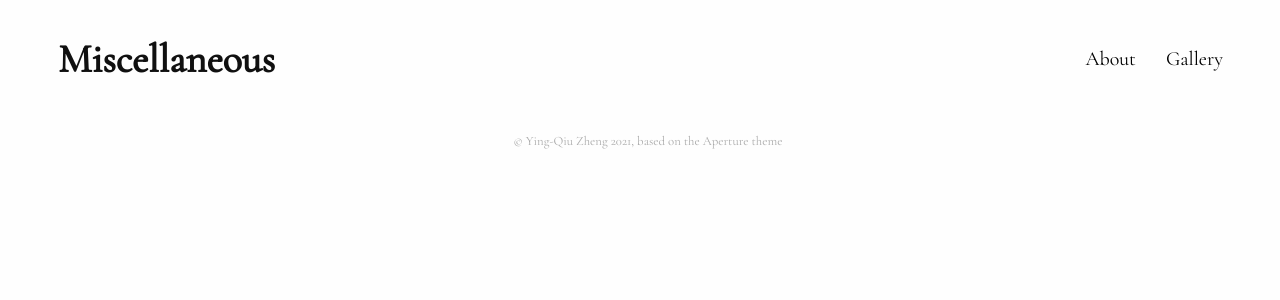
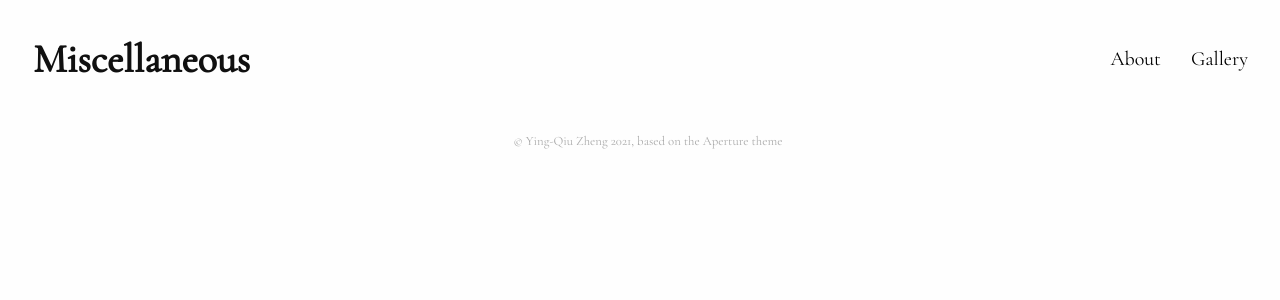
Before and after one commit to yingqiuz/yingqiuz.github.io, a Jekyll site: the page built from misc/index.html, in a window 1280 px wide. Shown: the top 300 px of the page. Built offline with Jekyll 4.4.1, drawn with Linux system fonts in a browser that asks for light colours; nearby versions of some CDN libraries; a style sheet for code colours, icons or effects is not loaded.

Commit message:
change wrap padding

```diff
--- a/_sass/layout.scss
+++ b/_sass/layout.scss
@@ -3,7 +3,7 @@ body {
 }
 
 .wrap {
-	padding: 0 50px;
+	padding: 0 25px 0 25px;
 }
 
 header h1 a {
```
